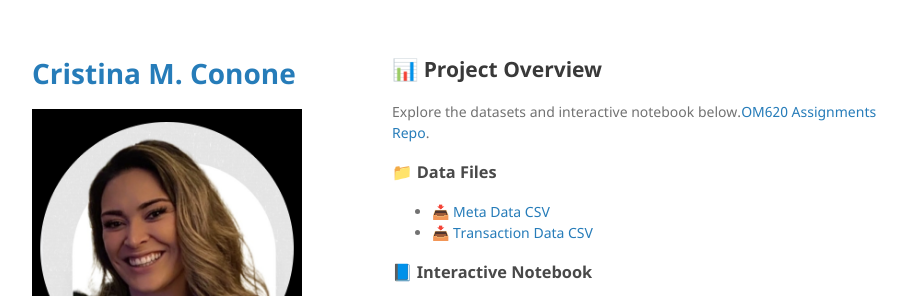
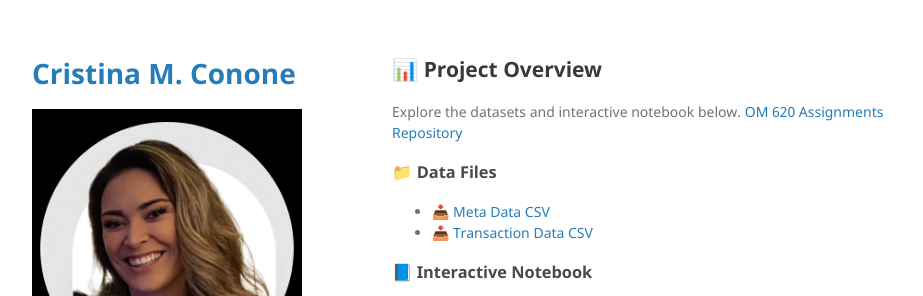
Before and after one commit to c-conone/c-conone.github.io, a Jekyll site: the page built from subpage_2/index.md, in a window 1280 px wide and 1286 px high. Shown: the top 296 px of the window, without its empty margins (178-1101 px from the left). Built offline with Jekyll 4.4.1, drawn with Linux system fonts in a browser that asks for light colours.

Commit message:
Update index.md

```diff
--- a/subpage_2/index.md
+++ b/subpage_2/index.md
@@ -5,7 +5,7 @@ title: Assignments
 
 ## 📊 Project Overview
 
-Explore the datasets and interactive notebook below.[OM620 Assignments Repo](https://github.com/c-conone/om620_assignments).
+Explore the datasets and interactive notebook below. [OM 620 Assignments Repository](https://github.com/c-conone/om620_assignments)
 
 ### 📁 Data Files
 - [📥 Meta Data CSV](https://github.com/c-conone/om620_assignments/blob/main/data/meta_data.csv)
```
